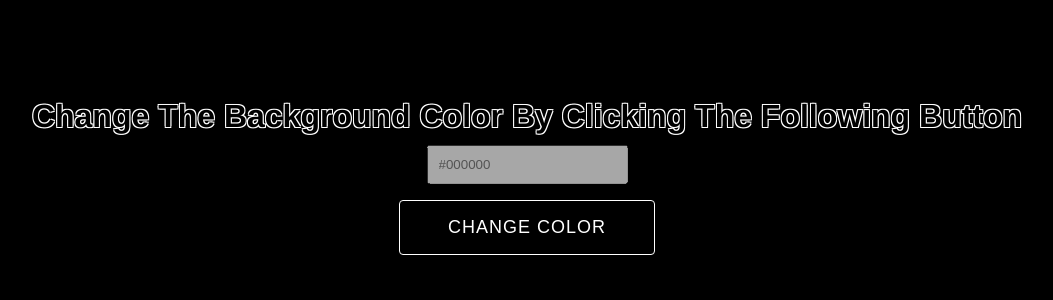
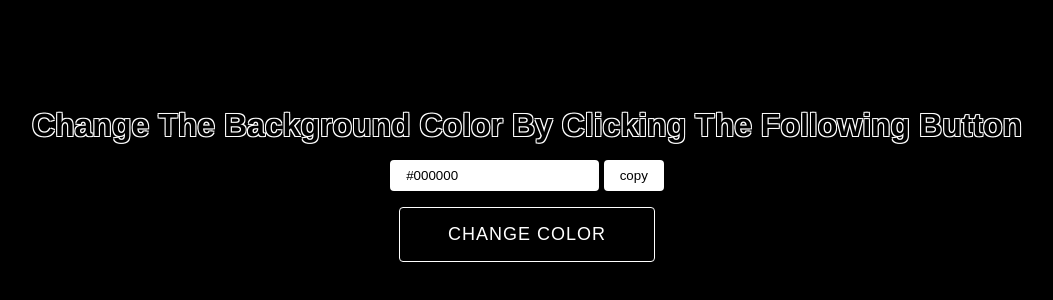
Before and after one commit to developermehedi99/Dom-20-projects, a plain HTML site: page pro-1/index.html in a window 1280 px wide. Shown: the part 216-516 px from the top of the page, without its empty margins (113-1166 px from the left). Drawn offline with Linux system fonts and the light colour scheme.

Commit message:
done this

```diff
--- a/pro-1/app.js
+++ b/pro-1/app.js
@@ -12,11 +12,20 @@ main();
 function main(){
     const root = document.getElementById('root');
     const outPut = document.getElementById('output')
-    const bgBtn = document.getElementById('change-btn').addEventListener('click',function (){
+    const btnCopy = document.getElementById('copy-btn');
+    const bgBtn = document.getElementById('change-btn');
+
+    bgBtn.addEventListener('click',function (){
         const bgColor = getRandomRGBColor();
         root.style.backgroundColor =bgColor;
         outPut.value = bgColor;
-    })
+        btnCopy.innerHTML = 'Copy';
+    });
+
+    btnCopy.addEventListener('click', function(){
+        navigator.clipboard.write(outPut.value)
+        copyBtn.innerHTML = "Code Copied";
+    });
 }
 // step-2 generate rgb function
 function getRandomRGBColor() {
--- a/pro-1/index.html
+++ b/pro-1/index.html
@@ -12,7 +12,16 @@
         <h1>
             Change The Background Color By Clicking The Following Button
         </h1>
-        <input type="text" disabled value="#000000" id="output" />
+       <div class="input-group">
+				<input type="text" disabled value="#000000" id="output" />
+				<button
+					class="copy-btn"
+					id="copy-btn"
+					title="copy to clipboard"
+				>
+					copy
+				</button>
+			</div>
         <button id="change-btn">Change Color</button>
     </div>
 </body>
--- a/pro-1/style.css
+++ b/pro-1/style.css
@@ -21,11 +21,22 @@ body {
 	flex-direction: column;
 	justify-content: center;
 	align-items: center;
+	gap: 1rem;
 }
 
-button {
+input[type='text'],
+input[type='text']:disabled,
+.copy-btn {
+	background-color: #fff;
+	color: #000;
+	border: #000;
+	padding: 0.5rem 1rem;
+	border-radius: 0.25rem;
+	box-shadow: 0px 4px 8px 0 rgba(0, 0, 0, 0.2);
+}
+
+#change-btn {
 	padding: 1rem 3rem;
-	margin: 1rem 0;
 	outline: none;
 	background-color: #000;
 	color: #fff;
@@ -37,7 +48,7 @@ button {
 	cursor: pointer;
 }
 
-button:hover {
+.change-btn:hover {
 	background-color: #fff;
 	color: #000;
 	border: 1px solid #000;
@@ -48,7 +59,7 @@ h1 {
 		1px 1px 0 #fff;
 	text-align: center;
 }
-#output{
-	padding: 10px;
-	margin-top: 10px;
+
+.copy-btn {
+	cursor: pointer;
 }
```
Also changed, not shown: index.html (deleted, +0 -13 lines).
